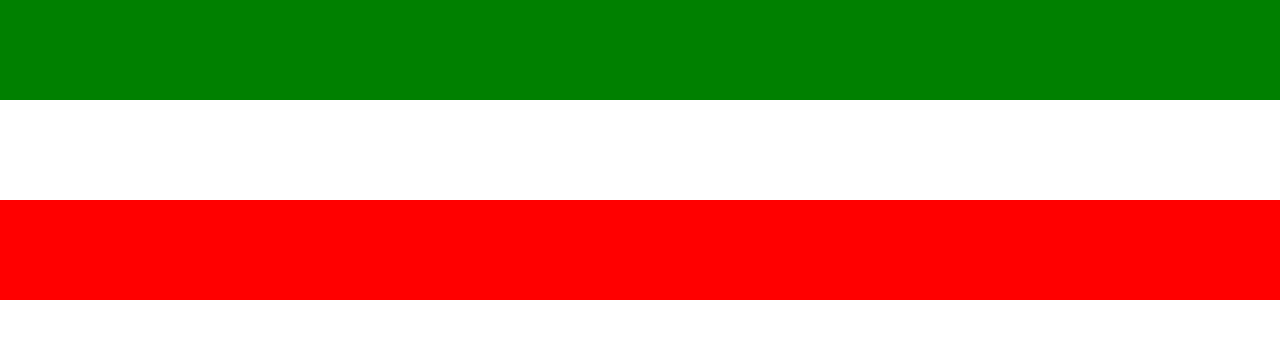
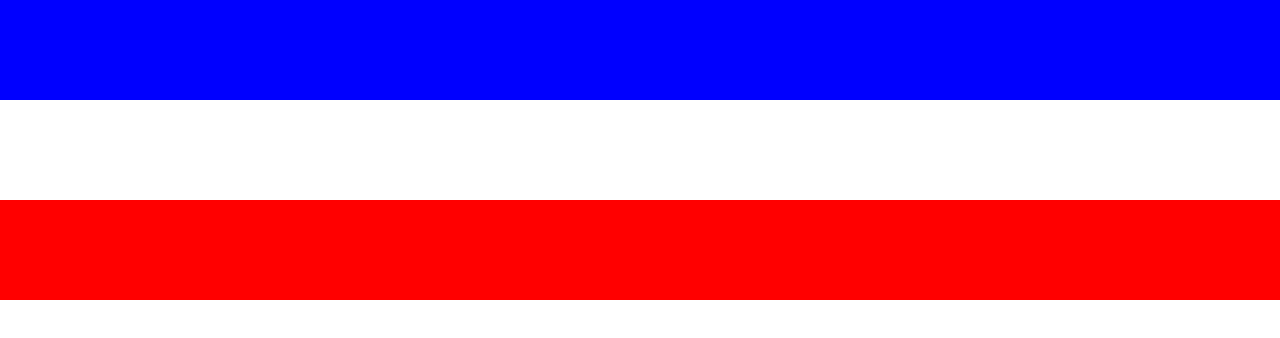
Before and after one commit to johansk9/banderas_git, a plain HTML site: page index.html in a window 1280 px wide. Drawn offline with Linux system fonts and the light colour scheme.

Commit message:
Crea la bandera de francia en la rama francia

```diff
--- a/index.html
+++ b/index.html
@@ -16,7 +16,7 @@
     </style>
 </head>
 <body>
-    <div class="franja" style="background-color: green;"></div>
+    <div class="franja" style="background-color: blue;"></div>
     <div class="franja" style="background-color: white;"></div>
     <div class="franja" style="background-color: red;"></div>
 </body>
```
